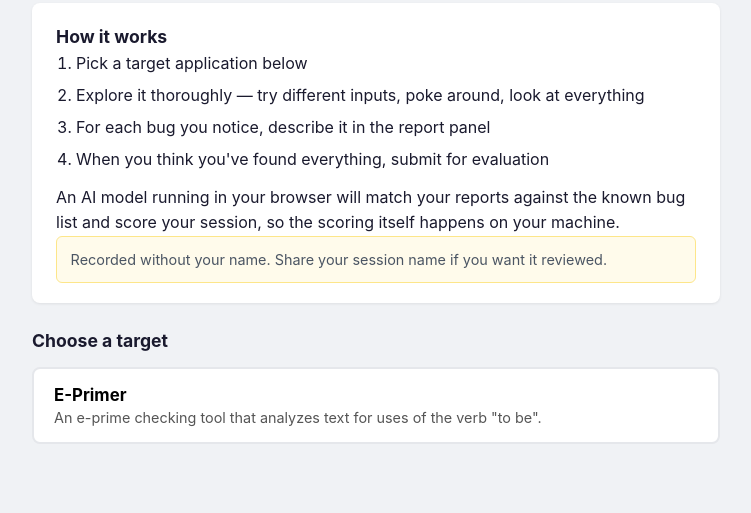
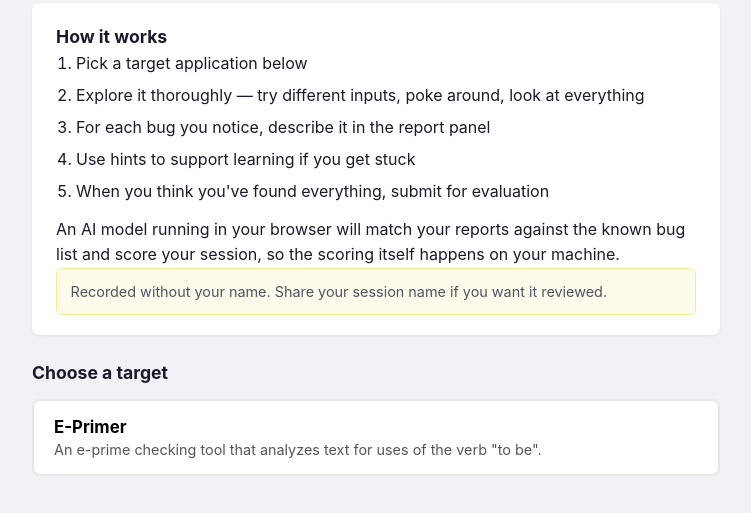
Before and after one commit to exploratory-testing-academy/capture-the-bugs, a website with bundled scripts: page index.html in a window 1280 px wide. Shown: the part 127-640 px from the top of the page, without its empty margins (264-1015 px from the left). Built offline with nearby package versions, Linux system fonts and the light colour scheme.

Commit message:
Update main page instructions

```diff
--- a/index.html
+++ b/index.html
@@ -26,6 +26,7 @@
           <li>Pick a target application below</li>
           <li>Explore it thoroughly &mdash; try different inputs, poke around, look at everything</li>
           <li>For each bug you notice, describe it in the report panel</li>
+          <li>Use hints to support learning if you get stuck</li>
           <li>When you think you've found everything, submit for evaluation</li>
         </ol>
         <p>An AI model running in your browser will match your reports against the known bug list and score your session, so the scoring itself happens on your machine.</p>
```
